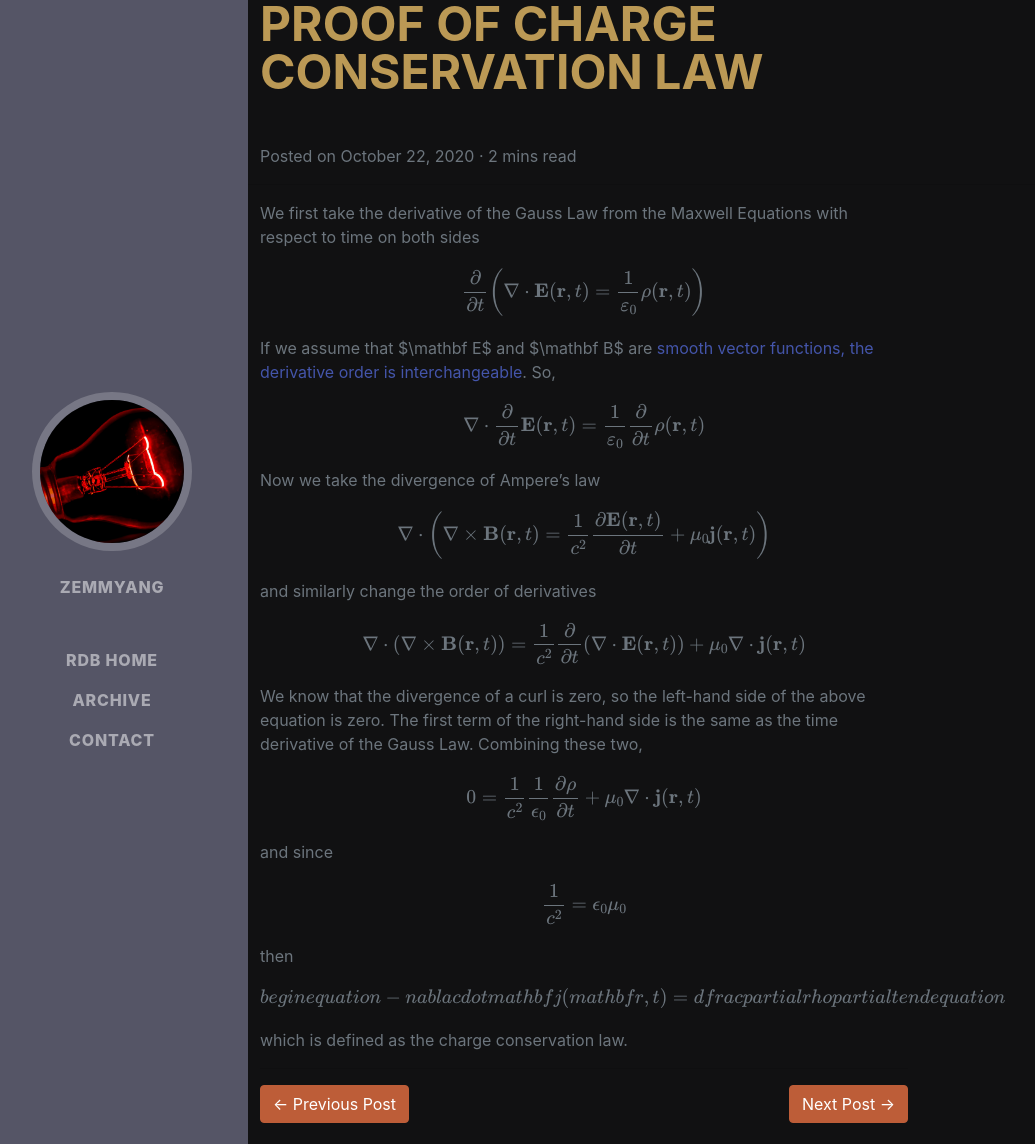
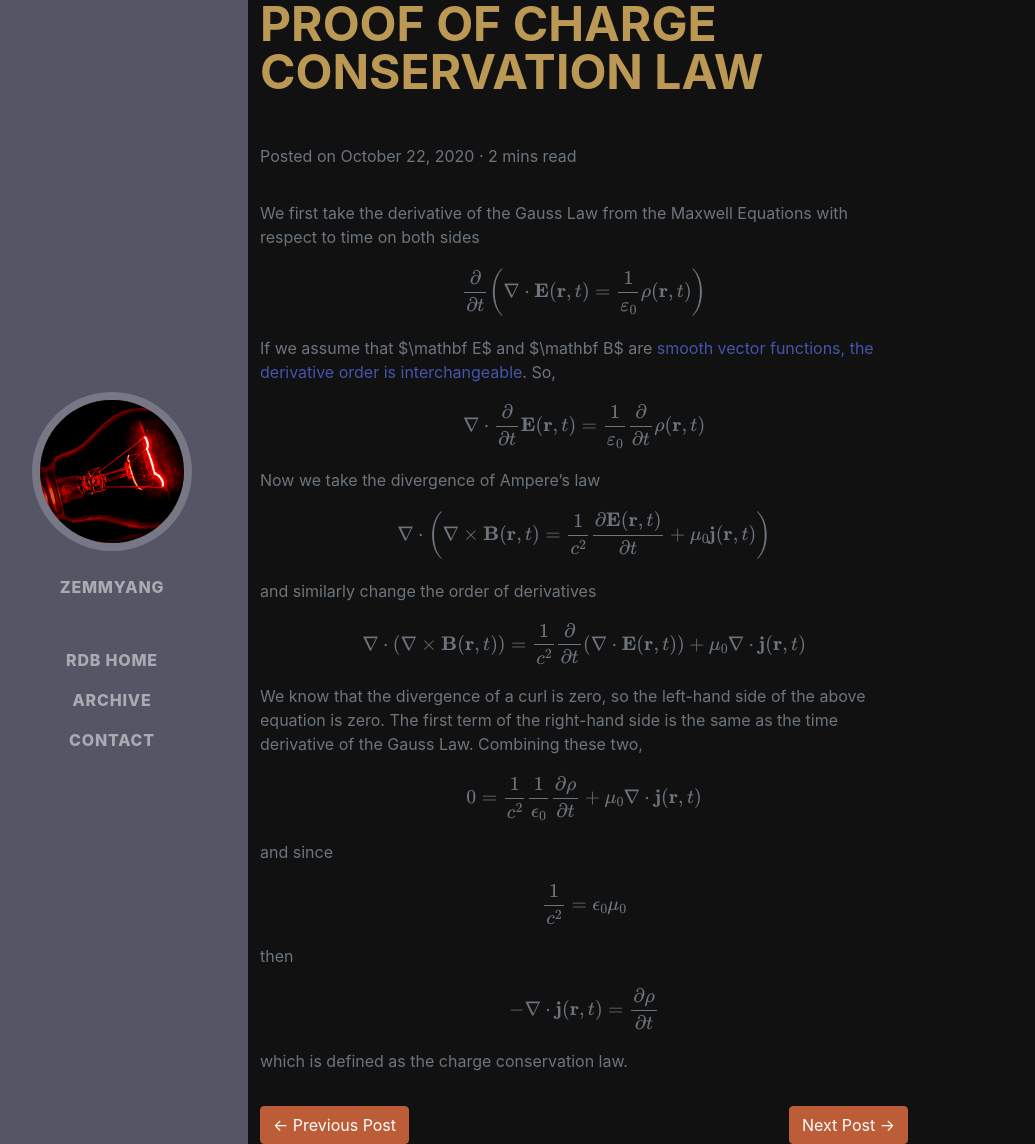
Before and after one commit to zemmyang/zemmyang.github.io, a Jekyll site: the page built from _posts/rogue-data-braver/2020-10-22-proof-of-charge-conservation-law.md, in a window 1280 px wide and 1144 px high. Shown: the whole window, without its empty margins (24-1059 px from the left). Built offline with Jekyll 4.4.1, drawn with Linux system fonts in a browser that asks for light colours; nearby versions of some CDN libraries; some web fonts are replaced; a style sheet for code colours, icons or effects is not loaded.

```diff
--- a/_posts/rogue-data-braver/2020-10-22-proof-of-charge-conservation-law.md
+++ b/_posts/rogue-data-braver/2020-10-22-proof-of-charge-conservation-law.md
@@ -41,6 +41,6 @@ and since
 
 then
 
-$$ \\begin{equation}-\\nabla \\cdot \\mathbf { j } ( \\mathbf { r } , t ) = \\dfrac{\\partial \\rho}{\\partial t} \\end{equation} $$
+\\begin{equation}-\\nabla \\cdot \\mathbf { j } ( \\mathbf { r } , t ) = \\dfrac{\\partial \\rho}{\\partial t} \\end{equation}
 
 which is defined as the charge conservation law.
```
